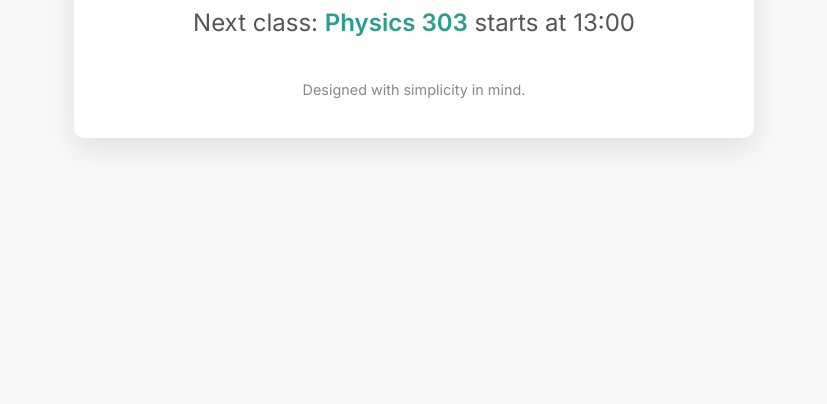
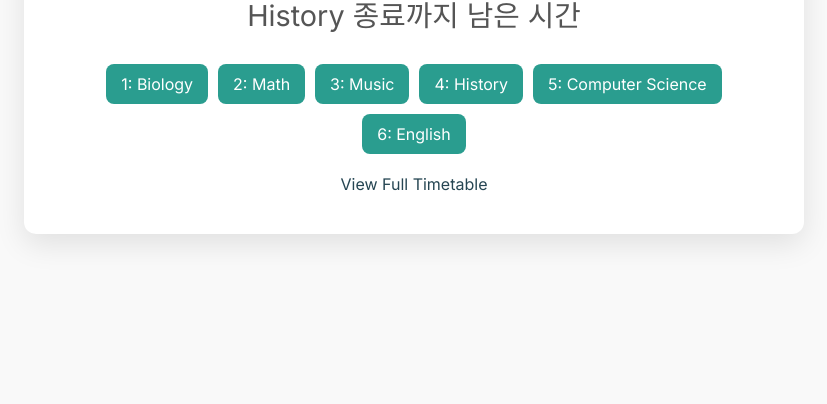
Before and after one commit to shyun8/timetable, a plain HTML site: page index.html in a window 1280 px wide. Shown: the part 396-800 px from the top of the page, without its empty margins (226-1053 px from the left). Drawn offline with Linux system fonts and the light colour scheme.

Commit message:
Update index.html

```diff
--- a/index.html
+++ b/index.html
@@ -3,105 +3,190 @@
 <head>
   <meta charset="UTF-8">
   <meta name="viewport" content="width=device-width, initial-scale=1.0">
-  <title>Next Class</title>
-  <!-- Importing modern minimalist typography font -->
+  <title>Next Class Tracker</title>
   <link href="https://fonts.googleapis.com/css2?family=Inter:wght@300;400;600&display=swap" rel="stylesheet">
-
   <style>
     body {
-      background-color: #f8f8f8; /* Light background */
-      color: #333; /* Dark text for readability */
       font-family: 'Inter', sans-serif;
+      background-color: #f9f9f9;
+      color: #333;
       margin: 0;
       padding: 0;
       display: flex;
       justify-content: center;
       align-items: center;
-      height: 100vh;
+      flex-direction: column;
+      min-height: 100vh;
       box-sizing: border-box;
     }
 
     .container {
       text-align: center;
-      background-color: white;
+      background: #fff;
       padding: 40px;
-      border-radius: 10px;
+      border-radius: 12px;
       box-shadow: 0 10px 30px rgba(0, 0, 0, 0.1);
-      max-width: 600px;
+      max-width: 700px;
       width: 100%;
     }
 
-    h1 {
-      font-size: 2.5rem;
+    h1.status {
+      font-size: 2.2rem;
       font-weight: 600;
       color: #222;
       margin-bottom: 20px;
     }
 
-    .next-class {
-      font-size: 1.5rem;
+    .time-left {
+      font-size: 2.8rem;
+      font-weight: 600;
+      color: #e76f51;
+      margin-bottom: 20px;
+    }
+
+    .message {
+      font-size: 1.8rem;
       font-weight: 400;
       color: #555;
-      line-height: 1.5;
+      margin-bottom: 30px;
     }
 
-    .next-class span {
-      font-weight: 600;
-      color: #2a9d8f; /* Accent color */
+    .timetable {
+      display: flex;
+      justify-content: center;
+      gap: 10px;
+      flex-wrap: wrap;
+      margin-bottom: 20px;
     }
 
-    .footer {
-      margin-top: 40px;
-      font-size: 0.9rem;
-      color: #888;
+    .timetable div {
+      background-color: #2a9d8f;
+      color: white;
+      border-radius: 8px;
+      padding: 10px 15px;
+      font-size: 1rem;
+      font-weight: 500;
+    }
+
+    .footer a {
+      color: #264653;
+      text-decoration: none;
+      font-size: 1rem;
+      font-weight: 500;
+    }
+
+    .footer a:hover {
+      text-decoration: underline;
     }
   </style>
 </head>
 <body>
   <div class="container">
-    <h1>Next Class</h1>
-    <div id="next-class" class="next-class">Loading...</div>
-    <div class="footer">Designed with simplicity in mind.</div>
+    <h1 id="status" class="status">Loading...</h1>
+    <div id="time-left" class="time-left">--:--</div>
+    <div id="message" class="message">Please wait...</div>
+    <div class="timetable" id="timetable"></div>
+    <div class="footer">
+      <a href="#">View Full Timetable</a>
+    </div>
   </div>
 
   <script>
-    const schedule = [
-      { name: "Math 101", startTime: "08:00", endTime: "09:30" },
-      { name: "History 202", startTime: "10:00", endTime: "11:30" },
-      { name: "Physics 303", startTime: "13:00", endTime: "14:30" }
+    // Timetable data
+    const timetable = {
+      Monday: ["Math", "Science", "History", "Art", "PE", "English", "Geography"],
+      Tuesday: ["Biology", "Math", "Music", "History", "Computer Science", "English"],
+      Wednesday: ["PE", "Art", "Math", "History", "English", "Science", "Music"],
+      Thursday: ["Geography", "Biology", "English", "Math", "Science", "History"],
+      Friday: ["Art", "PE", "Computer Science", "Music", "Math", "Science", "English"]
+    };
+
+    const periods = [
+      { start: "08:40", end: "09:30" },
+      { start: "09:40", end: "10:30" },
+      { start: "10:40", end: "11:30" },
+      { start: "11:40", end: "12:30" },
+      { start: "13:40", end: "14:30" },
+      { start: "14:40", end: "15:30" },
+      { start: "15:40", end: "16:30" }
     ];
 
-    function getNextClass() {
-      const now = new Date();
-      const currentTime = now.getHours() * 60 + now.getMinutes(); // time in minutes
+    const today = new Date();
+    const day = today.toLocaleString("en-US", { weekday: "long" });
+    const nowMinutes = today.getHours() * 60 + today.getMinutes();
 
+    const isWeekend = ["Saturday", "Sunday"].includes(day);
+    const classes = timetable[day] || [];
+    const timetableEl = document.getElementById("timetable");
+    const statusEl = document.getElementById("status");
+    const timeLeftEl = document.getElementById("time-left");
+    const messageEl = document.getElementById("message");
+
+    // Helper to calculate time difference
+    function getTimeDiff(time) {
+      const [hour, minute] = time.split(":").map(Number);
+      const totalMinutes = hour * 60 + minute;
+      return totalMinutes - nowMinutes;
+    }
+
+    // Render today's timetable
+    classes.forEach((cls, index) => {
+      const periodEl = document.createElement("div");
+      periodEl.textContent = `${index + 1}: ${cls}`;
+      timetableEl.appendChild(periodEl);
+    });
+
+    // Determine current status
+    function updateStatus() {
+      if (isWeekend) {
+        statusEl.textContent = "오늘은 수업이 없어요!";
+        timeLeftEl.textContent = "Enjoy your weekend!";
+        messageEl.textContent = "Relax and recharge for the next week!";
+        return;
+      }
+
+      let status = "이따 만나요!";
+      let timeLeftMessage = "";
       let nextClass = null;
-      let minTimeDiff = Infinity;
 
-      for (const cls of schedule) {
-        const [hour, minute] = cls.startTime.split(":").map(Number);
-        const classTime = hour * 60 + minute;
+      for (let i = 0; i < periods.length; i++) {
+        const { start, end } = periods[i];
+        const startDiff = getTimeDiff(start);
+        const endDiff = getTimeDiff(end);
 
-        if (classTime > currentTime && classTime - currentTime < minTimeDiff) {
-          minTimeDiff = classTime - currentTime;
-          nextClass = cls;
+        if (startDiff <= 0 && endDiff > 0) {
+          // During class
+          status = `${classes[i]} 수업 진행 중`;
+          timeLeftMessage = `${Math.floor(endDiff / 60)}시간 ${endDiff % 60}분 남음`;
+          messageEl.textContent = `${classes[i]} 종료까지 남은 시간`;
+          break;
+        } else if (startDiff > 0) {
+          // Before next class
+          status = "쉬는 시간 진행 중";
+          timeLeftMessage = `${Math.floor(startDiff / 60)}시간 ${startDiff % 60}분 남음`;
+          nextClass = classes[i];
+          messageEl.textContent = `${nextClass} 시작까지 남은 시간`;
+          break;
         }
       }
 
-      return nextClass;
+      // Special cases
+      if (getTimeDiff("12:30") <= 0 && getTimeDiff("13:40") > 0) {
+        status = "점심시간 진행 중";
+        timeLeftMessage = `${Math.floor(getTimeDiff("13:40") / 60)}시간 ${getTimeDiff("13:40") % 60}분 남음`;
+        messageEl.textContent = "다음 수업 시작까지 남은 시간";
+      } else if (getTimeDiff("16:30") <= 0) {
+        status = "내일 만나요!";
+        timeLeftMessage = "오늘 하루 수업이 끝났습니다!";
+        messageEl.textContent = "즐거운 저녁 되세요!";
+      }
+
+      statusEl.textContent = status;
+      timeLeftEl.textContent = timeLeftMessage;
     }
 
-    function displayNextClass() {
-      const nextClass = getNextClass();
-      const nextClassElement = document.getElementById("next-class");
-      if (nextClass) {
-        nextClassElement.innerHTML = `Next class: <span>${nextClass.name}</span> starts at ${nextClass.startTime}`;
-      } else {
-        nextClassElement.innerHTML = "No more classes today!";
-      }
-    }
-
-    displayNextClass();
+    updateStatus();
+    setInterval(updateStatus, 60000); // Update every minute
   </script>
 </body>
 </html>
```
